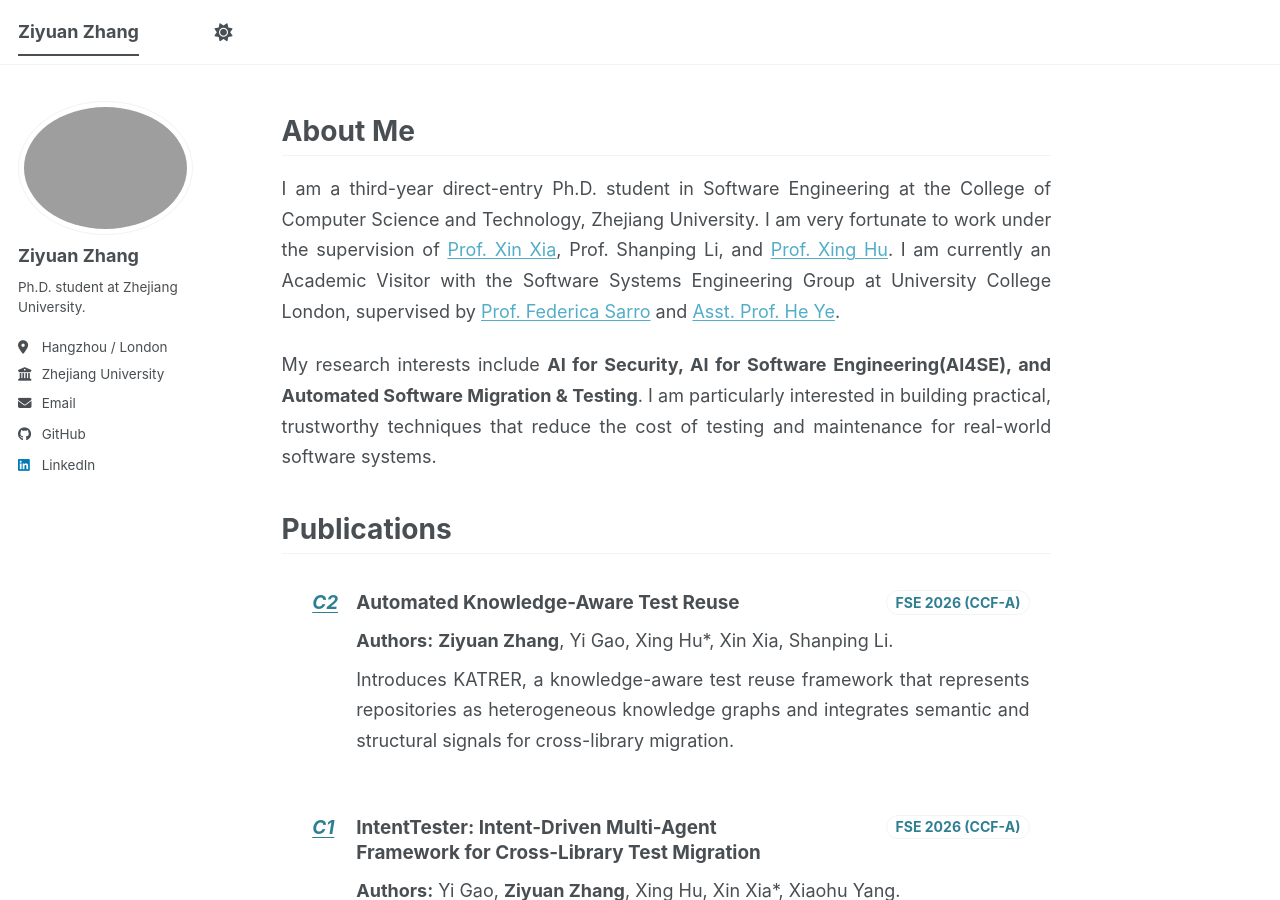
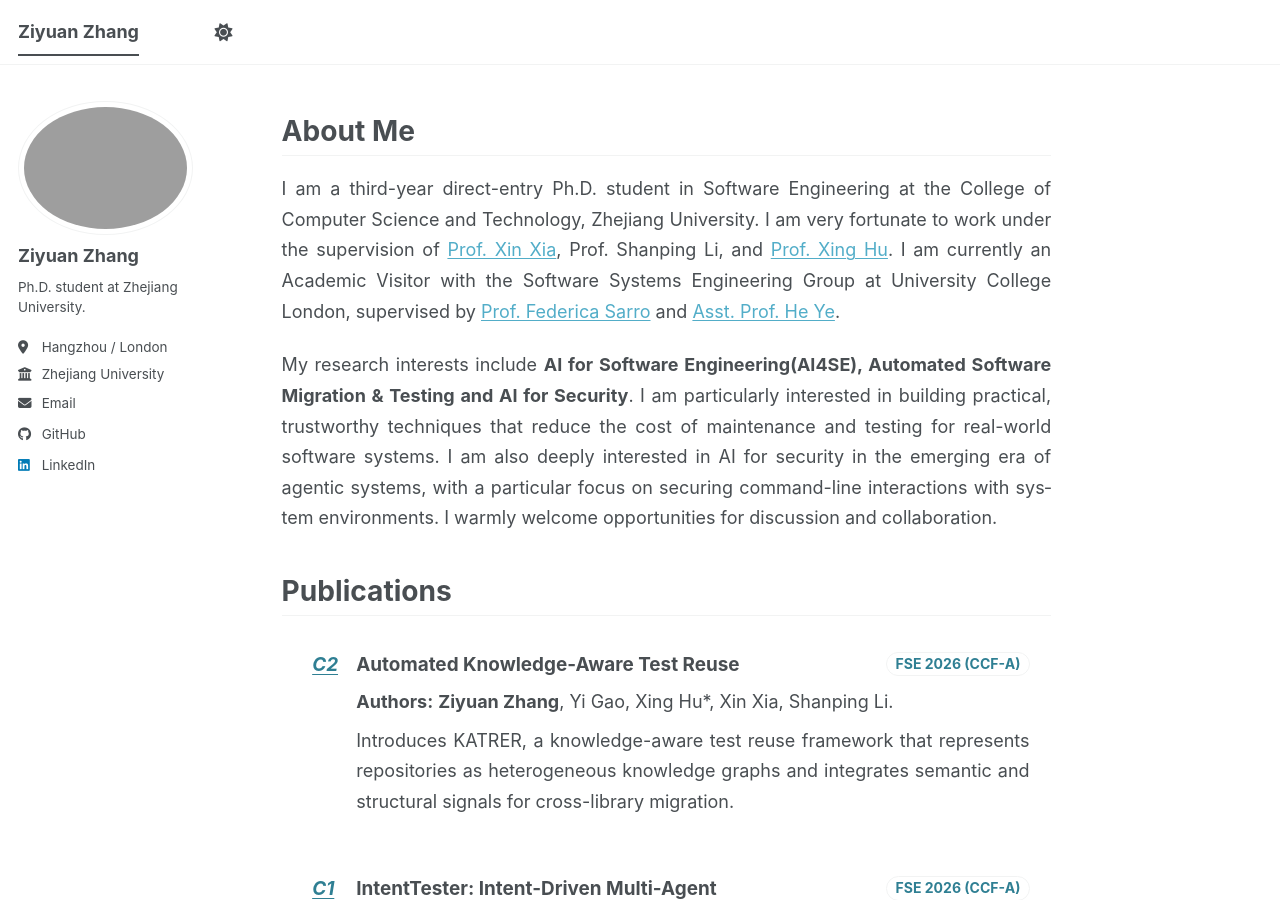
Before and after one commit to TinyyTomato/TinyyTomato.github.io, a Jekyll site: the page built from _pages/about.md, in a window 1280 px wide and 900 px high. Built offline with Jekyll 4.4.1, drawn with Linux system fonts in a browser that asks for light colours; a style sheet for code colours, icons or effects is not loaded.

Commit message:
Update research interests and collaboration details
Reordered research interests and added focus on securing command-line interactions. Expanded on collaboration opportunities.

```diff
--- a/_pages/about.md
+++ b/_pages/about.md
@@ -11,7 +11,7 @@ redirect_from:
 
 I am a third-year direct-entry Ph.D. student in Software Engineering at the College of Computer Science and Technology, Zhejiang University. I am very fortunate to work under the supervision of [Prof. Xin Xia](https://xin-xia.github.io/), Prof. Shanping Li, and [Prof. Xing Hu](https://xing-hu.github.io/). I am currently an Academic Visitor with the Software Systems Engineering Group at University College London, supervised by [Prof. Federica Sarro](https://www0.cs.ucl.ac.uk/staff/F.Sarro/) and [Asst. Prof. He Ye](https://heye.me/).
 
-My research interests include **AI for Security, AI for Software Engineering(AI4SE), and Automated Software Migration & Testing**. I am particularly interested in building practical, trustworthy techniques that reduce the cost of testing and maintenance for real-world software systems.
+My research interests include **AI for Software Engineering(AI4SE), Automated Software Migration & Testing and AI for Security**. I am particularly interested in building practical, trustworthy techniques that reduce the cost of maintenance and testing for real-world software systems. I am also deeply interested in AI for security in the emerging era of agentic systems, with a particular focus on securing command-line interactions with system environments. I warmly welcome opportunities for discussion and collaboration.
 
 # Publications
 
```
